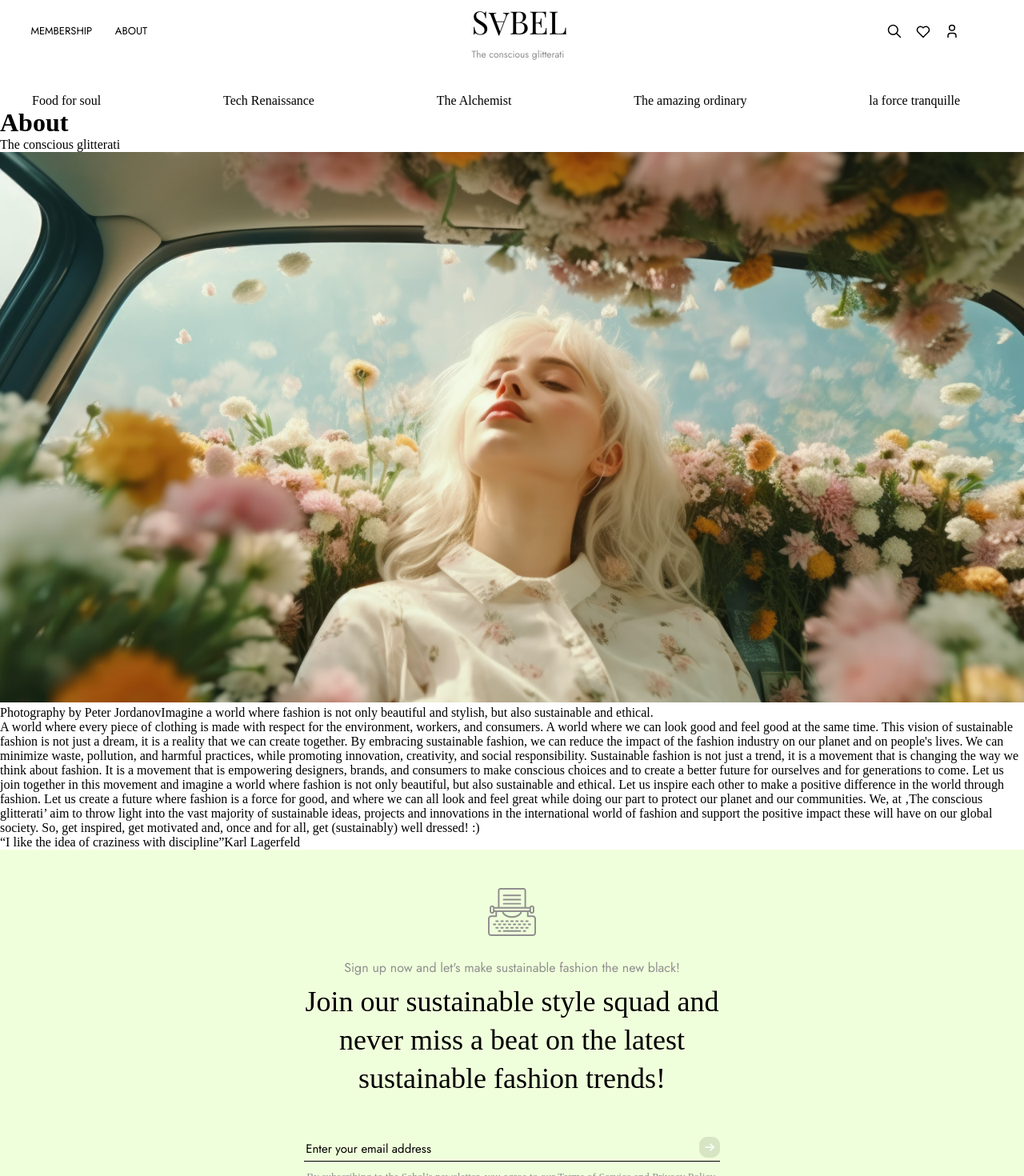
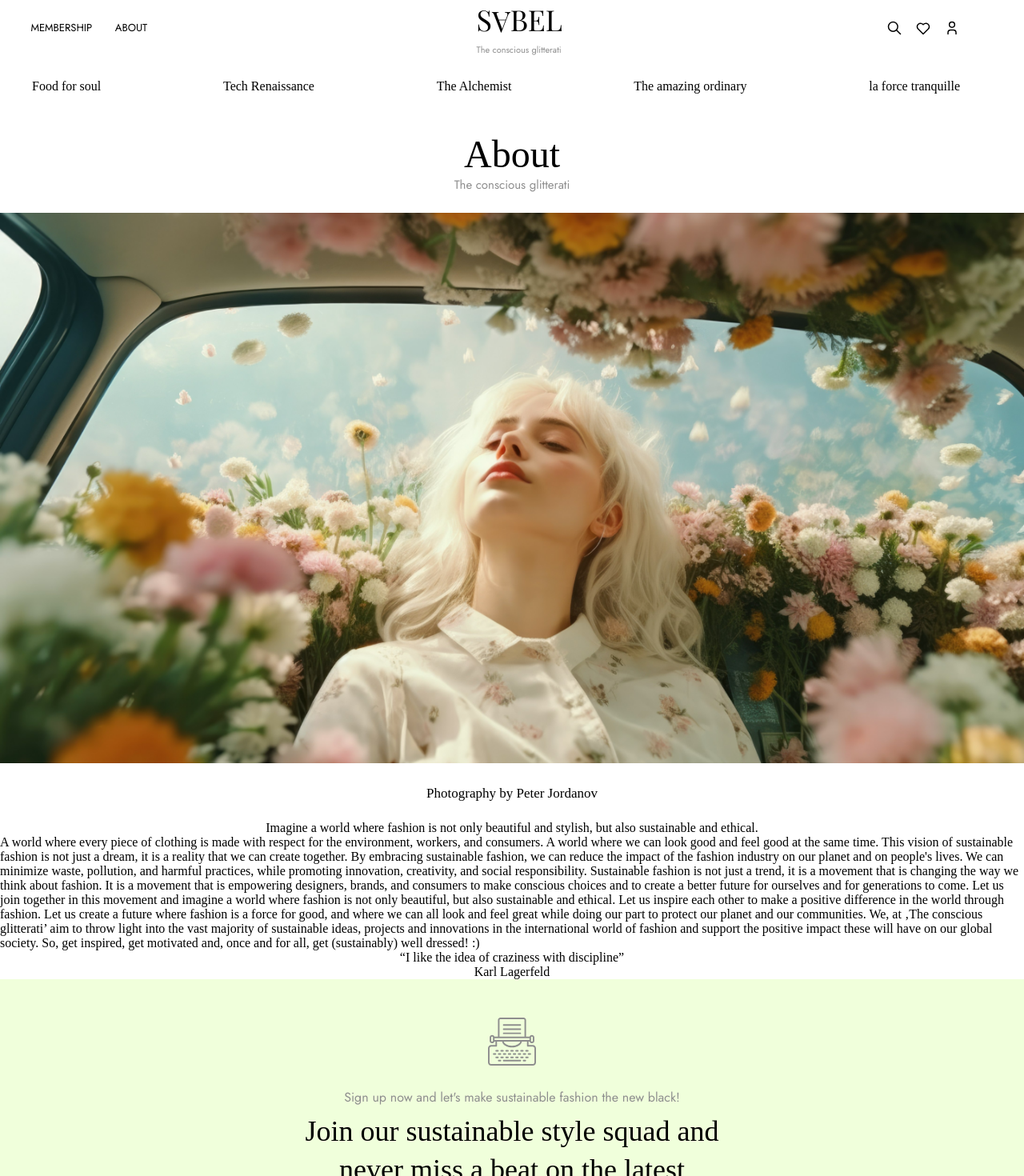
Before and after one commit to Damileee/sabel-blog, a React (Create React App) app: page /about-page in a window 1280 px wide. Shown: the top 1470 px of the page at 80% size. Built offline with nearby package versions, Linux system fonts and the light colour scheme.

Commit message:
Fix: updated the styling

```diff
--- a/src/index.css
+++ b/src/index.css
@@ -35,7 +35,7 @@ nav .first-link {
 }
 
 .header h1 {
-  font-size: 40px;
+  font-size: 36px;
   font-weight: 500;
   font-family: "Playfair Display SC", serif;
 }
@@ -46,7 +46,7 @@ nav .first-link {
 }
 .header p {
   font-family: 'Jost', sans-serif;
-  font-size: 12px;
+  font-size: 11px;
   color: #8e8e8e;
 }
 .auth-layout {
@@ -331,7 +331,7 @@ button:hover {
   display: flex;
   justify-content: space-between;
   align-items: center;
-  margin: 2.5rem 5rem 0rem 2.5rem;
+  margin: 1.8rem 5rem 3rem 2.5rem;
 }
 
 /* Footer */
@@ -341,7 +341,6 @@ button:hover {
   justify-content: center;
   flex-direction: column;
   align-items: center;
-
   background-color: #F0FFDB;
 }
 .footer-container {
@@ -390,3 +389,31 @@ button:hover {
 .about-img {
   width: 100%;
 }
+.about_header_container {
+  display: flex;
+  /* justify-content: center; */
+  flex-direction: column;
+  align-items: center;
+  text-align: center;
+  margin-bottom: 1.5rem;
+}
+.about_header_container h1 {
+  font-weight: 400;
+  font-size: 48px;
+}
+.about_header_container span {
+  font-weight: 400;
+  font-size: 15px;
+  color: #8E8E8E;
+  font-family: 'Jost', sans-serif;
+}
+.about_section_container {
+  display: flex;
+  flex-direction: column;
+  align-items: center;
+}
+.about_section_container .first_span {
+  font-weight: 400;
+  font-size: 17px;
+  margin: 1.5rem 0;
+}
```
